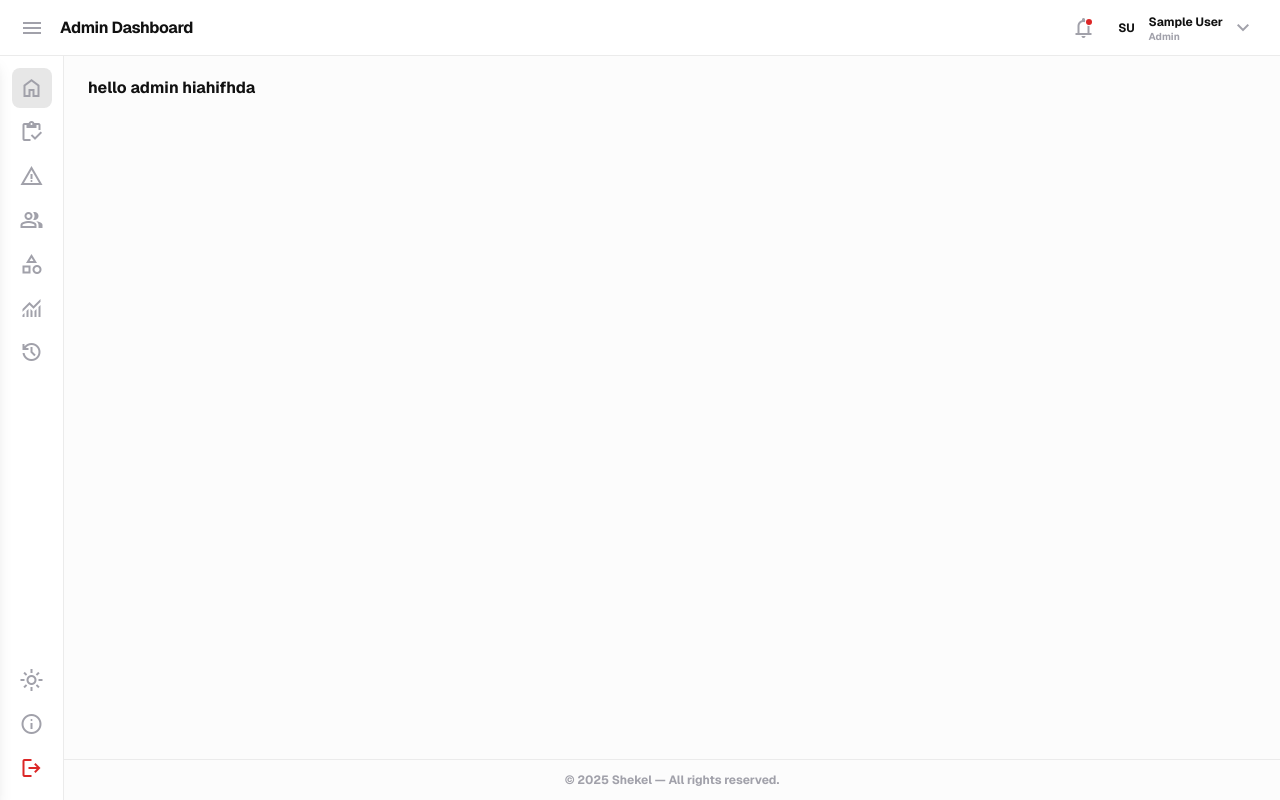
After one commit to JosephCanzana/Shekel, a Flask app: page /admin/ in a window 1280 px wide. The commit adds this page. Run offline with Flask 3, Linux system fonts and the light colour scheme; a user stored in the database is signed in; tables that the repository leaves empty hold one stand-in row (values such as "Sample post"); style sheets or scripts are compiled from the project's sources.

Commit message:
Add: admin blueprint, admin, cashier, stocking templates. Update: update of navbar,base, and sidebar'

```diff
--- a/app/__init__.py
+++ b/app/__init__.py
@@ -35,6 +35,8 @@ def create_app():
     from app.routes.auth import auth_bp
     app.register_blueprint(auth_bp)
 
+    from app.routes.admin import admin_bp
+    app.register_blueprint(admin_bp)
     # from app.routes.sales import sales_bp
     # app.register_blueprint(sales_bp)
 
--- /dev/null
+++ b/app/routes/admin.py
@@ -0,0 +1,12 @@
+from flask import Blueprint, render_template, redirect, request, url_for, flash
+from flask_login import login_user, logout_user, login_required, current_user
+from sqlalchemy import func
+from werkzeug.security import check_password_hash
+from app.models.user import User
+from app.utils.helpers import message
+
+admin_bp = Blueprint("admin", __name__, url_prefix='/admin')
+
+@admin_bp.route("/")
+def dashboard():
+    return render_template("admin/dashboard.html")
--- /dev/null
+++ b/app/templates/admin/dashboard.html
@@ -0,0 +1,6 @@
+{% extends "base.html" %}
+{% block title %}Admin Dashboard{% endblock %}
+{% block navbar_title %}Admin Dashboard{% endblock %}
+{% block body %}
+hello admin hiahifhda
+{% endblock %}
--- /dev/null
+++ b/app/templates/admin/users.html
@@ -0,0 +1,6 @@
+{% extends "base.html" %}
+{% block title %}Users{% endblock %}
+{% block navbar_title %}Users{% endblock %}
+{% block auth_body %}
+hello user
+{% endblock %}
--- a/app/templates/auth/login.html
+++ b/app/templates/auth/login.html
@@ -47,7 +47,7 @@
           <input
             type="text"
             name="full_name"
-            placeholder="Juan dela Cruz"
+            placeholder="Anthony Dichoso"
             class="w-full px-3.5 py-2.5 rounded-lg border border-border bg-surface text-txt-primary placeholder:text-txt-muted text-sm focus:outline-none focus:ring-2 focus:ring-accent focus:border-accent transition"
           >
         </div>
--- a/app/templates/base.html
+++ b/app/templates/base.html
@@ -13,9 +13,7 @@
 
 <body class="bg-bg text-txt-primary font-main antialiased">
 
-{# ══════════════════════════════════════════════════════════
-   UNAUTHENTICATED — login / auth pages
-══════════════════════════════════════════════════════════ #}
+<!-- UNUATHENTICATED USER -->
 {% if not current_user.is_authenticated %}
 
     {# Theme toggle — fixed top right #}
@@ -32,7 +30,7 @@
         <span class="material-symbols-outlined text-[20px] hidden dark:block">light_mode</span>
     </button>
 
-    {# Flash messages #}
+    <!-- FLASH MESSAGE -->
     {% with messages = get_flashed_messages(with_categories=true) %}
         {% if messages %}
         <div class="fixed top-4 left-1/2 -translate-x-1/2 z-50
@@ -73,11 +71,9 @@
         </div>
       </main>
 
-{# ══════════════════════════════════════════════════════════
-   AUTHENTICATED — full app shell
-══════════════════════════════════════════════════════════ #}
+<!-- AUTHENTICATED USERS -->
 {% else %}
-
+    {% set page_title = self.navbar_title() %}
     {% include "components/navbar.html" %}
     {% include "components/sidebar.html" %}
 
--- a/app/templates/components/navbar.html
+++ b/app/templates/components/navbar.html
@@ -29,11 +29,9 @@
         </button>
 
         {# App name — doubles as current page indicator #}
-        <span class="font-bold text-sm tracking-tight text-txt-primary truncate">
+        <span class="font-bold text-m tracking-tight text-txt-primary truncate">
             {# Child templates can override page_title block #}
-            {% block navbar_title %}
-                Shekel
-            {% endblock %}
+            {{ page_title | default("Shekel") }}
         </span>
     </div>
 
@@ -127,7 +125,7 @@
                     <span class="material-symbols-outlined text-[16px]">person</span>
                     Profile
                 </a>
-                <a href="{{ url_for('auth.logout') }}"
+                <a href="#"
                    class="flex items-center gap-2 px-3 py-2 text-xs
                           text-error hover:bg-error/10 transition-colors">
                     <span class="material-symbols-outlined text-[16px]">logout</span>
--- a/app/templates/components/sidebar.html
+++ b/app/templates/components/sidebar.html
@@ -17,11 +17,13 @@
 {% set sidebar_links = {
 
     'admin': [
-        {'url': '#', 'icon': 'home',      'label': 'Dashboard'},
+        {'url': url_for('admin.dashboard'), 'icon': 'home',      'label': 'Dashboard'},
         {'url': '#', 'icon': 'inventory', 'label': 'Inventory'},
-        {'url': '#', 'icon': 'monitoring','label': 'Reports'},
+        {'url': '#', 'icon': 'report_problem', 'label': 'Defects/Returns'},
         {'url': '#', 'icon': 'group',     'label': 'Users'},
         {'url': '#', 'icon': 'category',  'label': 'Categories'},
+        {'url': '#', 'icon': 'monitoring','label': 'Reports'},
+        {'url': '#', 'icon': 'history','label': 'Audit log'},
     ],
 
     'co-admin': [
@@ -32,15 +34,14 @@
     ],
 
     'cashier': [
-        {'url': '#', 'icon': 'home',          'label': 'Dashboard'},
         {'url': '#', 'icon': 'point_of_sale', 'label': 'New Sale'},
+        {'url': '#', 'icon': 'report_problem', 'label': 'Returns'},
         {'url': '#', 'icon': 'receipt_long',  'label': 'Sales History'},
     ],
 
     'stocking': [
         {'url': '#', 'icon': 'home',           'label': 'Dashboard'},
         {'url': '#', 'icon': 'inventory',      'label': 'Inventory'},
-        {'url': '#', 'icon': 'add_box',        'label': 'Stock In'},
         {'url': '#', 'icon': 'report_problem', 'label': 'Defects'},
     ],
 
```
Also changed, not shown: app/templates/admin/audit_logs.html (added), app/templates/admin/categories.html (added), app/templates/admin/reports.html (added), app/templates/stocking/dashboard.html (added), app/templates/stocking/defects.html (added), app/templates/stocking/inventory.html (added).
